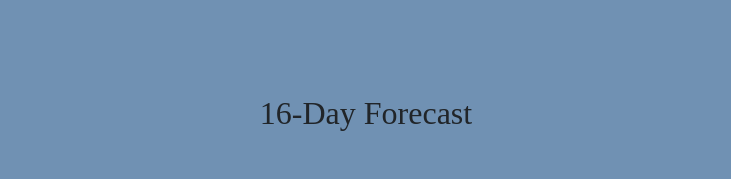
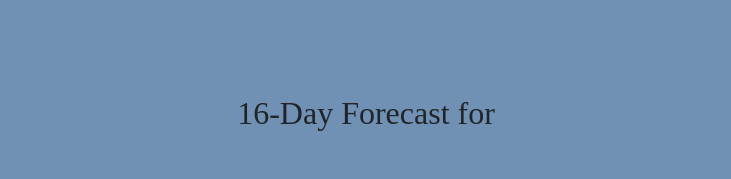
Before and after one commit to Rachel-Freeland/city-explorer, a React (Create React App) app: page / in a window 1280 px wide. Shown: the part 202-381 px from the top of the page, without its empty margins (274-1005 px from the left). Built offline with nearby package versions, Linux system fonts and the light colour scheme.

Commit message:
Forecast and movies are not rendering and trying to fix

```diff
--- a/src/App.js
+++ b/src/App.js
@@ -95,7 +95,7 @@ class App extends React.Component {
         </Figure>}
         <br />
         {this.state.weather &&
-        <Weather weather={this.state.weather} />}
+        <Weather weather={this.state.weather} city={this.state.searchQuery} />}
         {this.state.movies &&
         <MovieCards city={this.state.searchQuery} movies={this.state.movies} />}
       </Container>
--- a/src/Weather.js
+++ b/src/Weather.js
@@ -5,7 +5,7 @@ class Weather extends React.Component {
   render() {
     return(
       <>
-        <h2> 16-Day Forecast </h2>
+        <h2> 16-Day Forecast for <span>{this.props.city}</span> </h2>
         {this.props.weather.map( (day, i) => {
           return(
             <>
```
